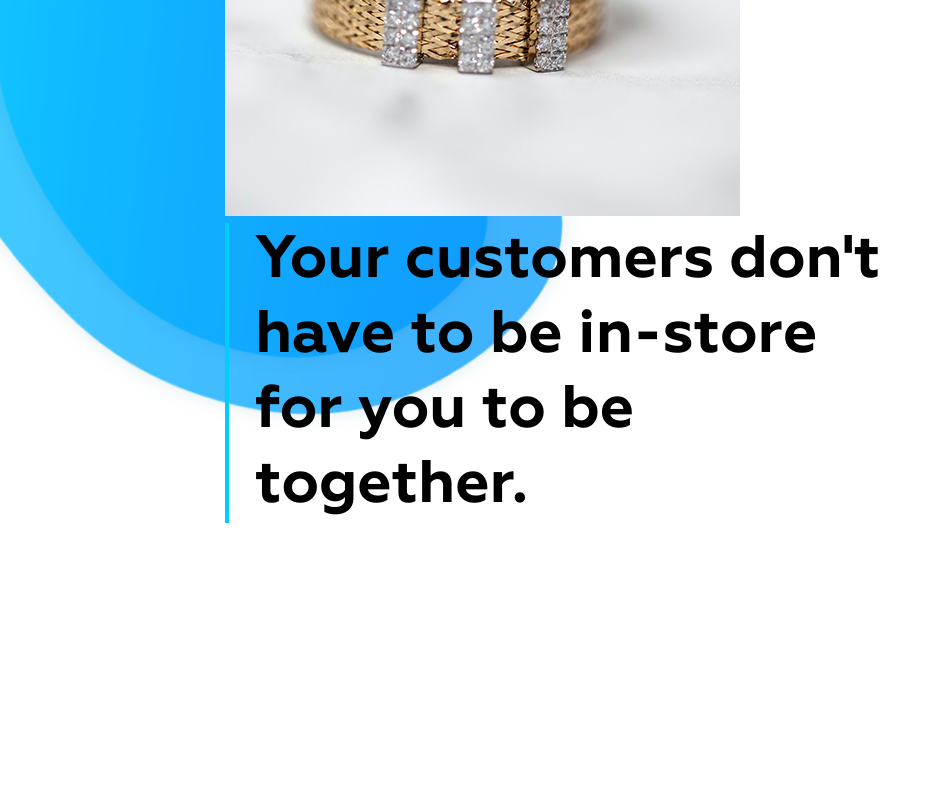
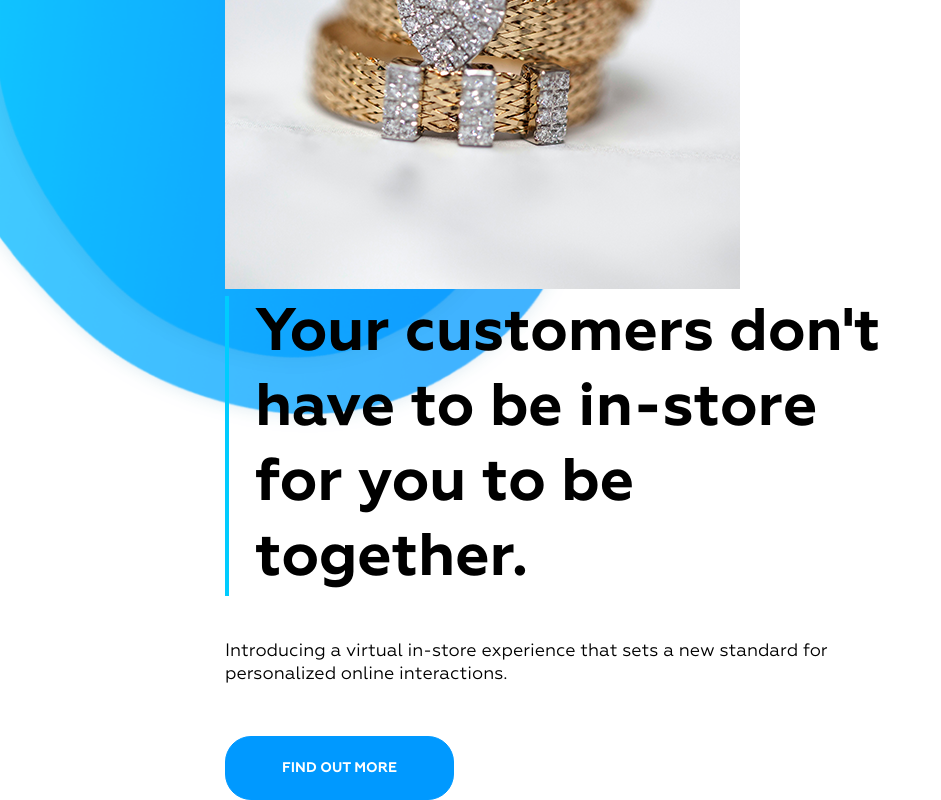
Before and after one commit to Sorokovsky/bosslogics, a website: page #src/index.html in a window 1280 px wide. Shown: the part 1405-2205 px from the top of the page, without its empty margins (0-941 px from the left). Before the commit the page ends 1928 px from the top, so only its background shows below. Drawn offline with nearby package versions, Linux system fonts and the light colour scheme; files that its build step writes are made by us from their sources.

Commit message:
finish costumer

```diff
--- a/#src/blocks/customers.html
+++ b/#src/blocks/customers.html
@@ -8,7 +8,8 @@
             <h2 class="title customers__title">Your customers don't
                 have to be in-store for
                 you to be together.</h2>
-
+            <p class="customers__text">Introducing a virtual in-store experience that sets a new standard for personalized online interactions.</p>
+            <a href="#" class="btn customers__btn">find out more</a>
         </div>
     </div>
 </section>
--- a/#src/scss/customers.scss
+++ b/#src/scss/customers.scss
@@ -1,9 +1,9 @@
 .customers{
     margin-top: 333px;
     padding-right: 76px;
+    padding-top: 73px;
     position: relative;
     &__inner{
-        margin: 0;
         position: relative;
         z-index: 2;
         max-width: 1242px;
@@ -25,4 +25,12 @@
         height: 100%;
         object-fit: cover;
     }
+    &__text{
+        margin-top: 44px;
+    }
+    &__btn{
+        padding: 22px 56px;
+        margin-top: 50px;
+        max-width: 242px;
+    }
 }
--- a/#src/scss/standart.scss
+++ b/#src/scss/standart.scss
@@ -34,6 +34,7 @@ section, header{
 }
 .btn{
     padding: 20px 68px;
+    display: inline-block;
     text-transform: uppercase;
     font-size: 14px;
     color: #fff;
```
Also changed, not shown: bosslogics/index.html (+2 -1 lines), #src/blocks/diferent.html (added), bosslogics/css/style.css, bosslogics/css/style.min.css.
